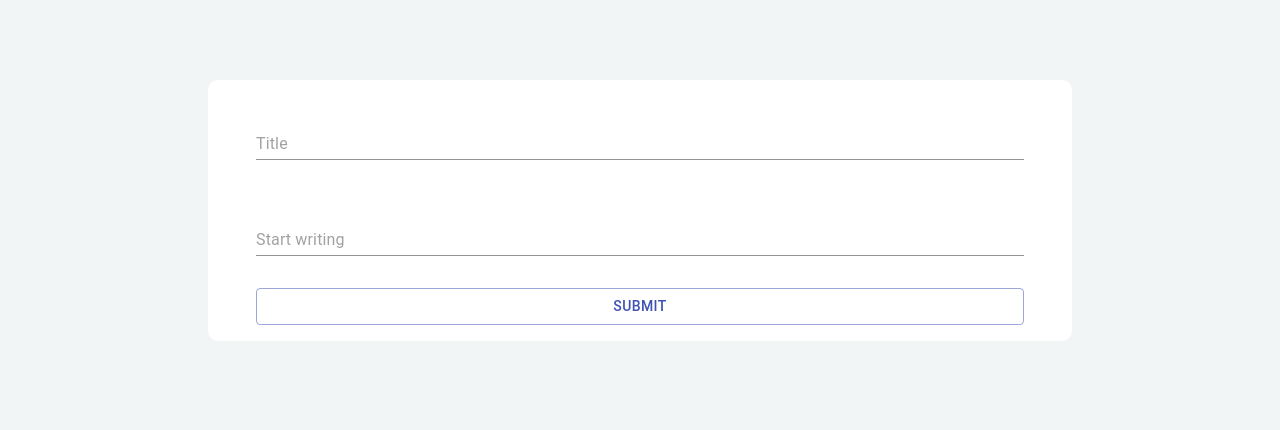
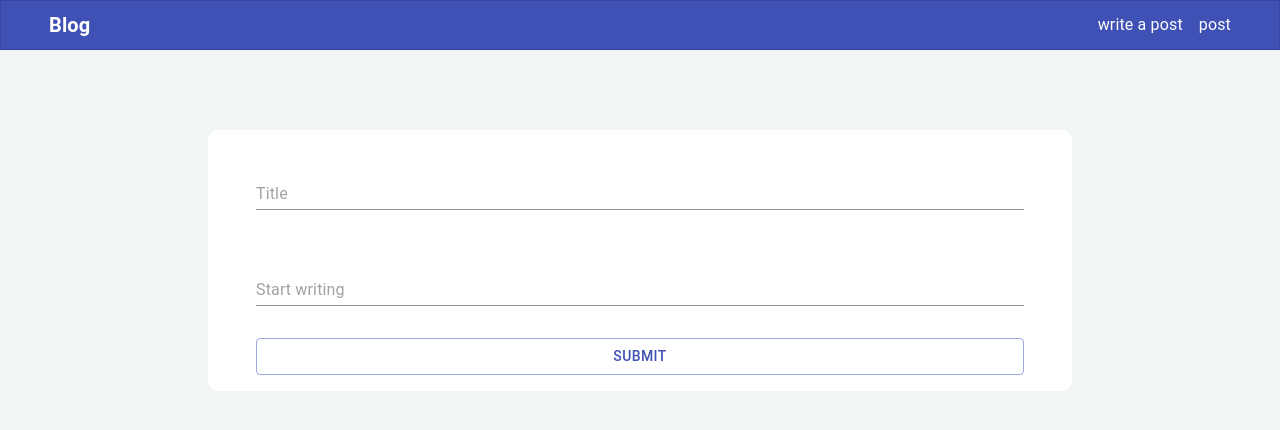
Before and after one commit to akshay-krishna/blog, a React (Create React App) app in the folder client/: page /post/new in a window 1280 px wide. Shown: the top 430 px of the page. Built offline with nearby package versions, Linux system fonts and the light colour scheme.

Commit message:
started implementing the nav main page etc

```diff
--- a/client/src/components/App/App.css
+++ b/client/src/components/App/App.css
@@ -1,5 +1,8 @@
 .app {
   height: 100vh;
   width: 100%;
+}
 
+.app__content {
+  margin-top: 2em;
 }
--- a/client/src/components/App/App.js
+++ b/client/src/components/App/App.js
@@ -6,16 +6,20 @@ import Post from "../Pages/Post/Post";
 import NewPost from "../Pages/Post/NewPost";
 
 import { BrowserRouter as Router, Switch, Route } from "react-router-dom";
+import Navbar from "../Layout/Navbar";
 
 function App() {
   return (
     <Router>
       <div className="app">
-        <Switch>
-          <Route exact path="/post" render={() => <Posts />} />
-          <Route exact path="/post/new" render={() => <NewPost />} />
-          <Route exact path="/post/:id" render={() => <Post />} />
-        </Switch>
+        <Navbar />
+        <div className="app__content">
+          <Switch>
+            <Route exact path="/post" render={() => <Posts />} />
+            <Route exact path="/post/new" render={() => <NewPost />} />
+            <Route exact path="/post/:id" render={() => <Post />} />
+          </Switch>
+        </div>
       </div>
     </Router>
   );
--- /dev/null
+++ b/client/src/components/Layout/Navbar.css
@@ -0,0 +1,24 @@
+.navbar__title,
+.MuiTypography-h6 {
+  font-weight: bolder !important;
+}
+
+.MuiTypography-root > a {
+  color: #ffffff !important;
+}
+
+.MuiToolbar-root {
+  width: 100%;
+  display: flex;
+  justify-content: space-between;
+}
+
+.navbar__links {
+  display: flex;
+  width: fit-content;
+  justify-content: space-around;
+}
+
+.navbar__link {
+  margin-left: 1em !important;
+}
--- /dev/null
+++ b/client/src/components/Layout/Navbar.js
@@ -0,0 +1,29 @@
+import React from "react";
+import { AppBar, Container, Toolbar, Typography } from "@material-ui/core";
+import "./Navbar.css";
+import { Link } from "react-router-dom";
+const Navbar = () => {
+  return (
+    <div className="navbar">
+      <AppBar variant="outlined" color="primary" position="sticky">
+        <Container>
+          <Toolbar variant="dense">
+            <Typography className="navbar__title" variant="h6" align="center">
+              Blog
+            </Typography>
+            <div className="navbar__links">
+              <Typography align="center" className="navbar__link">
+                <Link to="/post/new">write a post</Link>
+              </Typography>
+              <Typography align="center" className="navbar__link">
+                <Link to="/post">post</Link>
+              </Typography>
+            </div>
+          </Toolbar>
+        </Container>
+      </AppBar>
+    </div>
+  );
+};
+
+export default Navbar;
--- a/client/src/components/Pages/Post/Post.css
+++ b/client/src/components/Pages/Post/Post.css
@@ -1,14 +1,6 @@
-.post {
-  width: 80%;
-  margin: 0 auto;
-  margin-top: 5em;
-  display: flex;
-  flex-direction: column;
-  align-items: center;
-  justify-content: center;
+.MuiTypography-h2 {
+  color: #2f363f;
+  letter-spacing: 1.2em;
+  line-height: 2em !important;
+  font-weight: bolder;
 }
-
-.post__title {
-  font-size: 26px;
-  margin-bottom: 15px;
-}
--- a/client/src/components/Pages/Post/Post.js
+++ b/client/src/components/Pages/Post/Post.js
@@ -1,5 +1,6 @@
 import React, { useEffect, useState } from "react";
 import { useParams } from "react-router-dom";
+import { Container, Typography } from "@material-ui/core";
 import "./Post.css";
 const Post = () => {
   const [post, setPost] = useState({});
@@ -16,12 +17,12 @@ const Post = () => {
   }, []);
   return (
     <div className="post">
-      <div className="post__title">
-        <h1>{post.title}</h1>
-      </div>
-      <div className="post__body">
-        <p>{post.body}</p>
-      </div>
+      <Container maxWidth="md">
+        <Typography variant="h2">{post.title}</Typography>
+        <Typography variant="body1" paragraph>
+          {post.body}
+        </Typography>
+      </Container>
     </div>
   );
 };
--- a/client/src/components/Pages/Post/Posts.css
+++ b/client/src/components/Pages/Post/Posts.css
@@ -1,15 +1,29 @@
-.posts {
-  width: 80%;
-  margin: 0 auto;
+a {
+  text-decoration: none;
   color: #000000;
 }
 
-.posts__post {
-  margin-bottom: 40px;
-  border: 1px solid #000000;
+.MuiContainer-root,
+.posts {
+  margin: 0 auto !important;
+  display: flex !important;
+  justify-content: space-between;
+  flex-wrap: wrap;
 }
 
-.posts > a {
-  text-decoration: none;
-  color: #000000;
+.MuiCard-root {
+  margin-bottom: 2em;
+  max-width: 450px;
 }
+
+@media (max-width: 960px) {
+  .MuiContainer-root,
+  .posts {
+    flex-direction: column;
+    align-items: center;
+  }
+
+  .MuiCard-root {
+    width: 250px;
+  }
+}
--- a/client/src/components/Pages/Post/Posts.js
+++ b/client/src/components/Pages/Post/Posts.js
@@ -1,3 +1,11 @@
+import {
+  Button,
+  Card,
+  CardActions,
+  CardContent,
+  Container,
+  Typography,
+} from "@material-ui/core";
 import React, { useState, useEffect } from "react";
 import { Link } from "react-router-dom";
 import "./Posts.css";
@@ -14,18 +22,25 @@ const Posts = () => {
     })();
   }, []);
   return (
-    <div className="posts">
+    <Container className="posts" maxWidth="md">
       {posts.map((post) => {
         return (
-          <Link to={"/post/" + post._id}>
-            <div className="posts__post">
-              <h1>{post.title}</h1>
-              <p>{post.body}</p>
-            </div>
-          </Link>
+          <Card variant="outlined">
+            <CardContent>
+              <Typography variant="h3">{post.title}</Typography>
+              <Typography variant="body2" paragraph>
+                {post.body}
+              </Typography>
+              <CardActions>
+                <Button color="primary" size="large" href={"/post/" + post._id}>
+                  Read more
+                </Button>
+              </CardActions>
+            </CardContent>
+          </Card>
         );
       })}
-    </div>
+    </Container>
   );
 };
 
```
